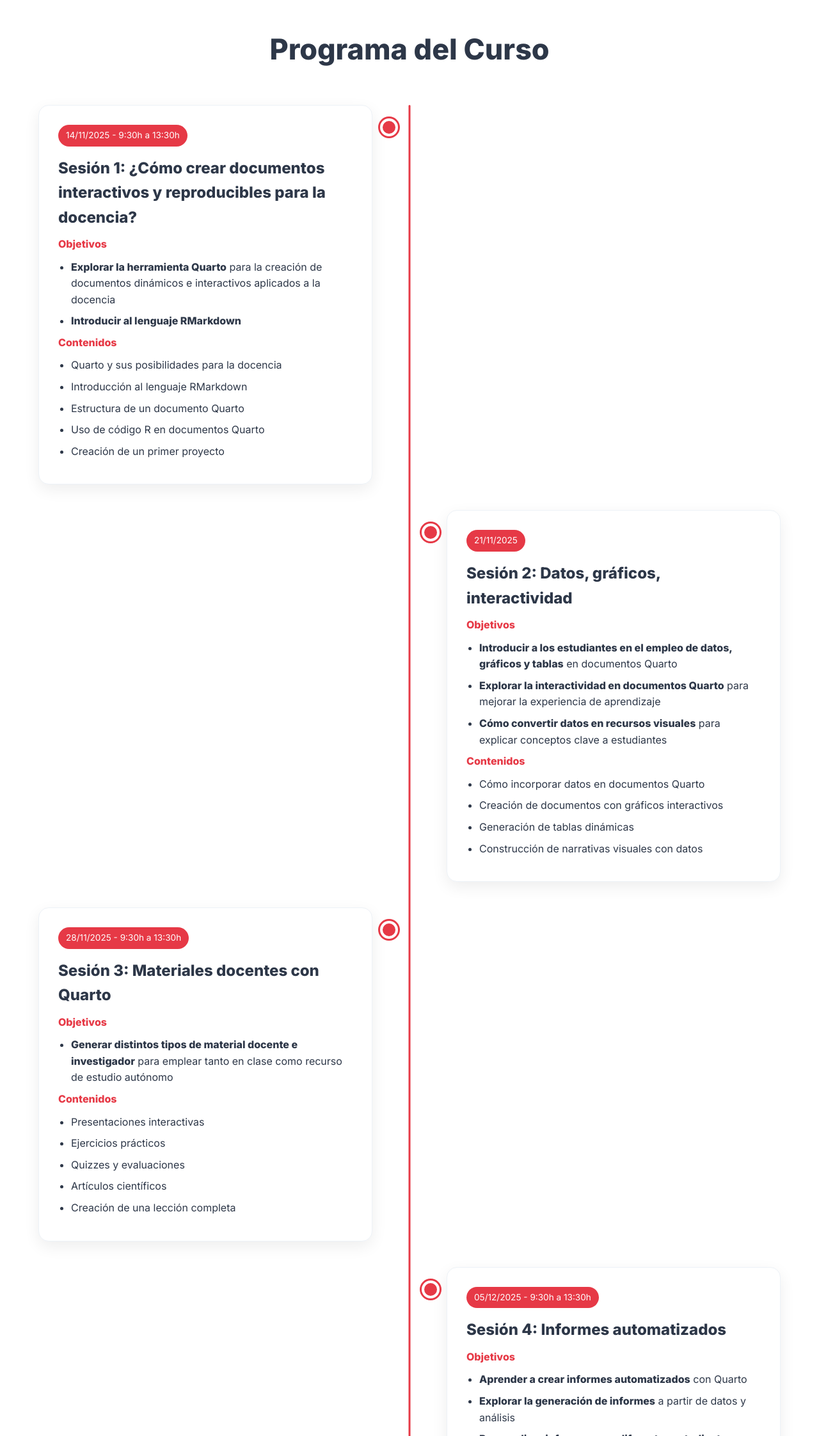
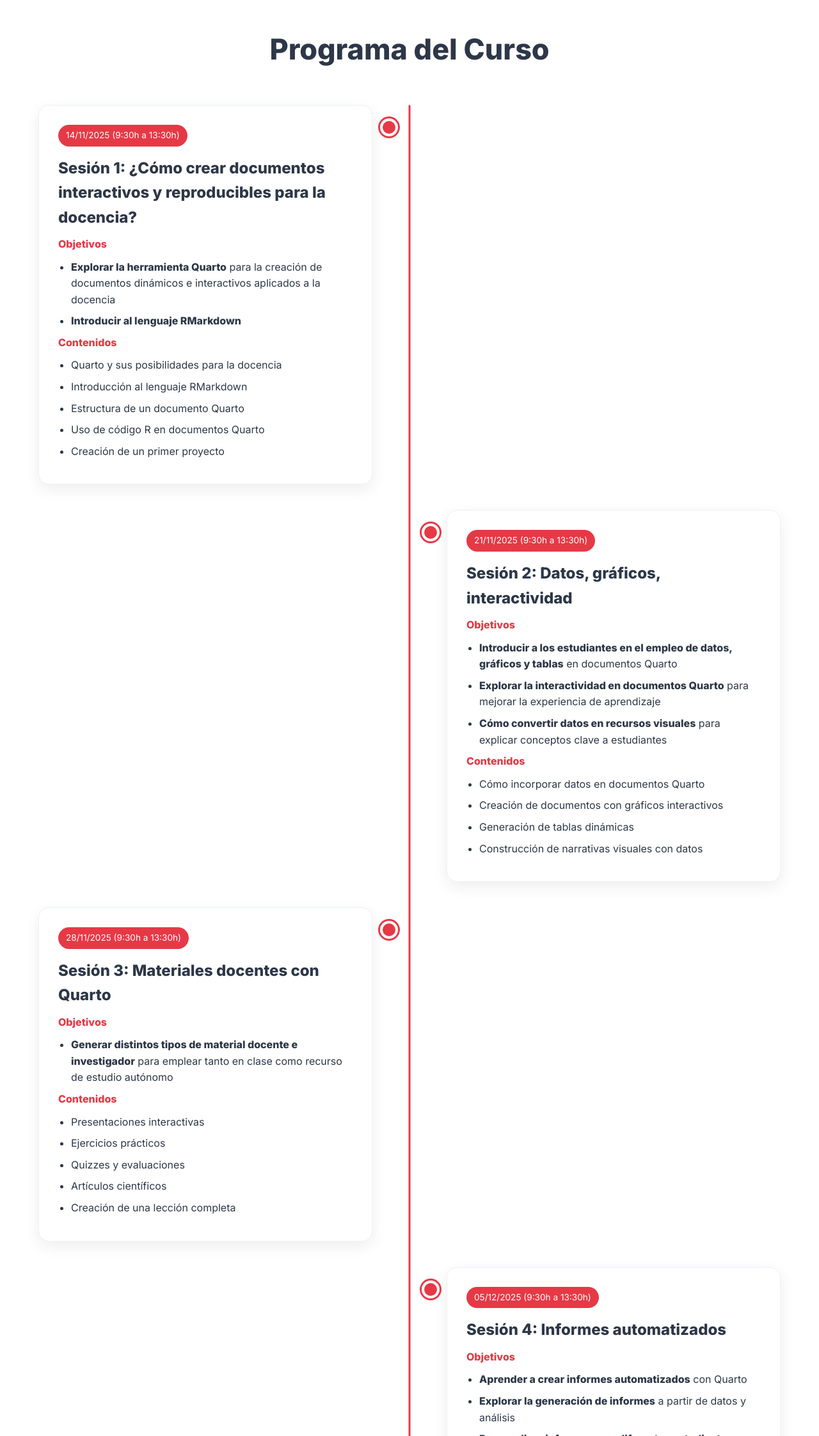
Before and after one commit to rodrodr/quarto_docencia, a plain HTML site: page index.html in a window 1280 px wide. Shown: the part 1483-3727 px from the top of the page at 64% size. Drawn offline with Linux system fonts and the light colour scheme.

Commit message:
Add files via upload

```diff
--- a/index.html
+++ b/index.html
@@ -246,7 +246,7 @@
       <p class="hero-subtitle">Un curso práctico con Quarto y RMarkdown para crear contenidos claros, visuales y actualizables automáticamente</p>
       <p class="hero-author">Por Rodrigo Rodrigues-Silveira</p>
       <div class="cta-buttons">
-        <a href="https://vaporetto.usal.es/preactform/detalleCurso?codigo_curso=6525&ano_academico=2025&convocatoria=1" target="_blank" class="btn btn-primary"><i class="fa-solid fa-rocket"></i> Inscribirse Ahora</a>
+        <a href="https://vaporetto.usal.es/preactform/detalleCurso?ano_academico=2025&codigo_curso=6525&convocatoria=1&request_locale=es" target="_blank" class="btn btn-primary"><i class="fa-solid fa-rocket"></i> Inscribirse Ahora</a>
         <a href="#sessions" class="btn btn-secondary"><i class="fa-solid fa-list"></i> Ver Programa</a>
         <a href="#sessions" class="btn btn-secondary"><i class="fa-solid fa-user-graduate"></i>Materiales del Curso</a>
       </div>
@@ -273,7 +273,7 @@
       <h2 class="section-title" style="text-align: center;">Programa del Curso</h2>
       <div class="timeline">
         <div class="session-card left">
-          <span class="session-date">14/11/2025 - 9:30h a 13:30h</span>
+          <span class="session-date">14/11/2025 (9:30h a 13:30h)</span>
           <h3 class="session-title">Sesión 1: ¿Cómo crear documentos interactivos y reproducibles para la docencia?</h3>
           <div class="objectives"><h4>Objetivos</h4>
           <ul>
@@ -289,7 +289,7 @@
           </ul></div>
         </div>
         <div class="session-card right">
-          <span class="session-date">21/11/2025</span>
+          <span class="session-date">21/11/2025 (9:30h a 13:30h)</span>
           <h3 class="session-title">Sesión 2: Datos, gráficos, interactividad</h3>
           <div class="objectives"><h4>Objetivos</h4>
           <ul>
@@ -306,7 +306,7 @@
           </ul></div>
         </div>
         <div class="session-card left">
-          <span class="session-date">28/11/2025 - 9:30h a 13:30h</span>
+          <span class="session-date">28/11/2025 (9:30h a 13:30h)</span>
           <h3 class="session-title">Sesión 3: Materiales docentes con Quarto</h3>
           <div class="objectives"><h4>Objetivos</h4>
           <ul>
@@ -322,7 +322,7 @@
           </ul></div>
         </div>
         <div class="session-card right">
-          <span class="session-date">05/12/2025 - 9:30h a 13:30h</span>
+          <span class="session-date">05/12/2025 (9:30h a 13:30h)</span>
           <h3 class="session-title">Sesión 4: Informes automatizados</h3>
           <div class="objectives"><h4>Objetivos</h4>
           <ul>
@@ -404,7 +404,7 @@
       <br>
       <p>¡Inscríbete y nos vemos en clase!</p>
       <div class="cta-price">Matrícula: 48€</div>
-      <a href="https://vaporetto.usal.es/preactform/detalleCurso?codigo_curso=6525&ano_academico=2025&convocatoria=1" target="_blank" class="btn btn-primary" style="background: black"><i class="fa-solid fa-rocket"></i> Inscribirme Ahora</a>
+      <a href="https://vaporetto.usal.es/preactform/detalleCurso?ano_academico=2025&codigo_curso=6525&convocatoria=1&request_locale=es" target="_blank" class="btn btn-primary" style="background: black"><i class="fa-solid fa-rocket"></i> Inscribirme Ahora</a>
     </div>
   </section>
 
```
